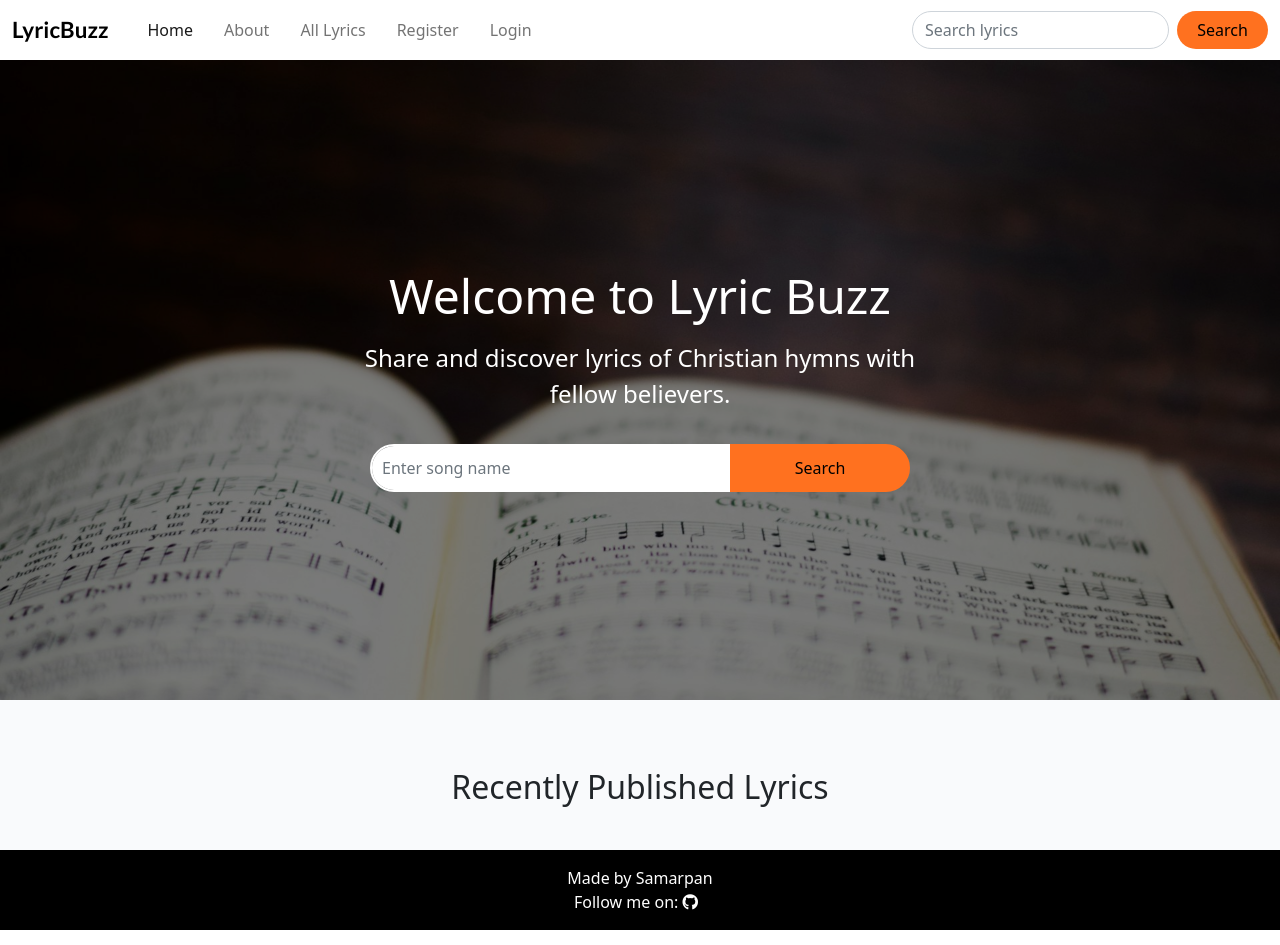
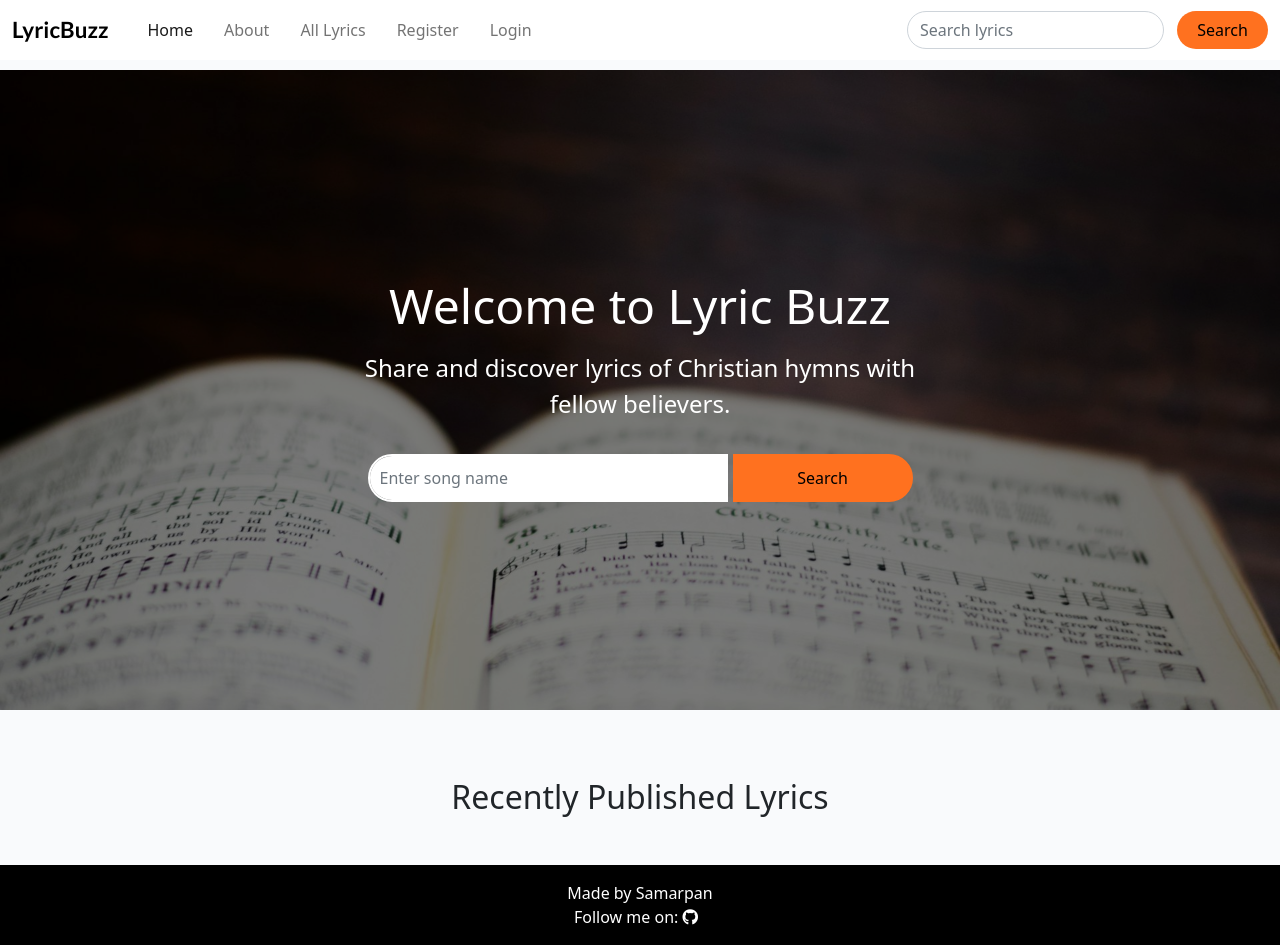
Before and after one commit to msamarpanraj/lyric-buzz, a Django app: page / in a window 1280 px wide. Run offline with Django 4.2, Linux system fonts and the light colour scheme; data that the repository does not hold is empty; some libraries are stand-ins or nearby versions.

Commit message:
css: update dflex gap

```diff
--- a/static/css/style.css
+++ b/static/css/style.css
@@ -383,6 +383,12 @@ body {
     background: antiquewhite;
     margin-top: 20px;
 }
+
+.d-flex {
+    display: flex !important;
+    gap: 5px;
+}
+
 /* Responsive adjustments */
 @media (max-width: 768px) {
     .hero-content h1 {
```
